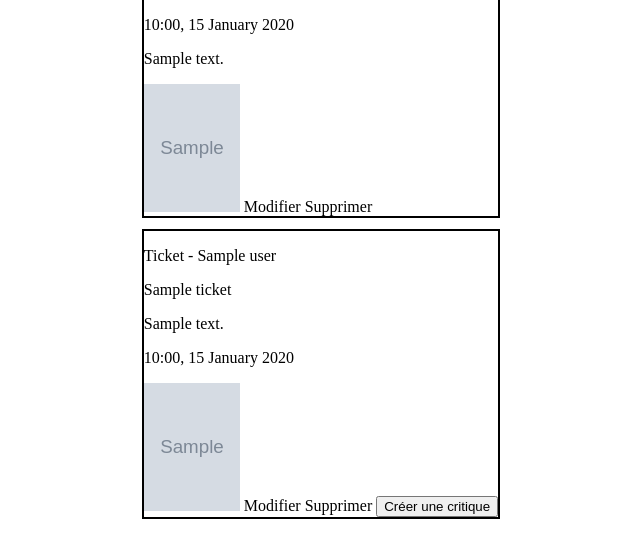
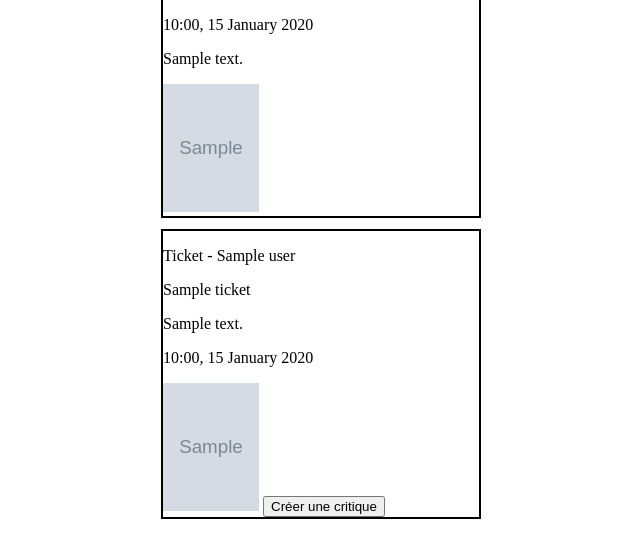
Before and after one commit to lisa367/OPC-Brouillon-P9, a Django app: template src/lit_reviews/templates/lit_reviews/homepage.html in a window 1280 px wide. Shown: the part 222-780 px from the top of the page, without its empty margins (319-959 px from the left). Run offline with Django 3.2, Linux system fonts and the light colour scheme; the template is opened without the code that fills it: most values are stand-ins (such as "Sample title", 1, 10 or a date in 2020); grey boxes marked "Sample" are stand-in pictures.

Commit message:
homepage and posts templatesd

```diff
--- a/src/lit_reviews/templates/lit_reviews/homepage.html
+++ b/src/lit_reviews/templates/lit_reviews/homepage.html
@@ -14,15 +14,15 @@
     </div>
 
     <div class="flux">
+        {% for review in reviews %}
         <div class="review">
-            {% for review in reviews %}
             <p>{{ review.headline }}</p>
             <img src="" alt="star rating" class="rating {{ review.rating }}">
             <p>{{ review.time_created|date:'H:i, j F o' }}</p>
             <p>{{ review.body }}</p>
             <img src="../media/{{ review.ticket.image }}" alt="{{ review.ticket.title }}" class="book-img">
-            <a href="{% url 'reviews_app:update-review' review.pk %}">Modifier</a>
-            <a href="{% url 'reviews_app:delete-review' review.pk %}">Supprimer</a>
+            <!-- <a href="{% url 'reviews_app:update-review' review.pk %}">Modifier</a>
+            <a href="{% url 'reviews_app:delete-review' review.pk %}">Supprimer</a> -->
             <!-- <div class="ticket">
                 {% if review.ticket.user == request.user %}
                 <p>Ticket - Vous</p>
@@ -31,8 +31,8 @@
                 {% endif %}
                 <p>{{ review.ticket.title }}</p>
             </div>  -->
-            {% endfor %}
         </div>
+        {% endfor %}
 
         {% for ticket in tickets %}
         <div class="ticket">
@@ -45,8 +45,8 @@
             <p>{{ ticket.description }}</p>
             <p>{{ ticket.time_created|date:"H:i, j F o" }}</p>
             <img src="../media/{{ticket.image}}" alt="{{ ticket.title }}" class="book-img">
-            <a href="{% url 'tickets_app:update-ticket' pk=ticket.pk %}">Modifier</a>
-            <a href="{% url 'tickets_app:delete-ticket' pk=ticket.pk %}">Supprimer</a>
+            <!-- <a href="{% url 'tickets_app:update-ticket' pk=ticket.pk %}">Modifier</a>
+            <a href="{% url 'tickets_app:delete-ticket' pk=ticket.pk %}">Supprimer</a> -->
             <button>
                 <a href="{% url 'reviews_app:create-review' ticket_id=ticket.pk %}">Créer une critique</a>
             </button>
--- a/src/lit_reviews/templates/lit_reviews/posts.html
+++ b/src/lit_reviews/templates/lit_reviews/posts.html
@@ -13,9 +13,9 @@ Vos Posts
 
 <div class="posts">
     {% for review in reviews %}
+    <p>Vous avez publié une critique <span>{{ review.time_created|date:'H:i, j F o' }}</span></p>
     <p>{{ review.headline }}</p>
     <img src="" alt="star rating" class="rating {{ review.rating }}">
-    <p>{{ review.time_created|date:'H:i, j F o' }}</p>
     <div class="ticket">
         {% if review.ticket.user == request.user %}
         <p>Ticket - Vous</p>
@@ -32,6 +32,7 @@ Vos Posts
 
 <div class="tickets">
     {% for ticket in tickets %}
+    <p>Vous avez publié un ticket</p>
     <p>{{ ticket.headline }}</p>
     <img src="" alt="star rating" class="rating {{ review.rating }}">
     <p>{{ ticket.time_created|date:'H:i, j F o' }}</p>
```
